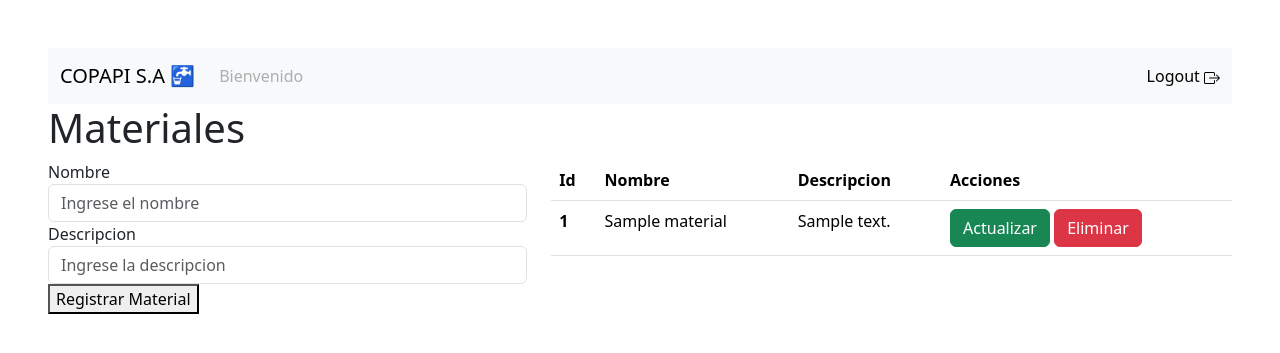
After one commit to IdenTiclla/sistema-de-gestion-para-el-control-de-ingresos-salidas-materiales-empresa-copapi, a Django app: page /materiales in a window 1280 px wide. The commit adds this page. Shown: the top 353 px of the page. Run offline with Django 4.2, Linux system fonts and the light colour scheme; a user stored in the database is signed in; tables that the repository leaves empty hold one stand-in row (values such as "Sample post").

Commit message:
Gestion de materiales

```diff
--- /dev/null
+++ b/materiales/urls.py
@@ -0,0 +1,11 @@
+from django.urls import path
+
+from . import views
+
+urlpatterns = [
+    # Gestion materiales
+    path('materiales', views.materiales),
+    path("materiales/update/<int:id_material>", views.actualizar_material),
+    path("materiales/delete/<int:id_material>", views.eliminar_material),
+    # Barrios
+]
--- a/materiales/views.py
+++ b/materiales/views.py
@@ -1,3 +1,68 @@
-from django.shortcuts import render
+from django.shortcuts import render, redirect
 
+from django.contrib import messages
+
+from materiales.models import Material
 # Create your views here.
+
+
+# Gestion materiales
+def materiales(request):
+    if request.method == "GET":
+        materiales = Material.objects.all()
+        return render(request, "materiales/materiales.html", {
+            'materiales': materiales,
+        })
+
+    elif request.method == "POST":
+        print(request.POST)
+        nombre = request.POST['nombre']
+        descripcion = request.POST['descripcion']
+
+        material = Material.objects.filter(nombre=nombre)
+        if material:
+            messages.add_message(request=request, level=messages.SUCCESS, message="El material ya existe")
+            return redirect('/materiales')
+        else:
+            material = Material(nombre=nombre, descripcion=descripcion)
+            material.save()
+            messages.add_message(request=request, level=messages.SUCCESS, message="Material agregado correctamente!")
+
+        return redirect('/materiales')
+
+
+def actualizar_material(request, id_material):
+    material = Material.objects.get(id=id_material)
+
+    if request.method == "GET":
+        return render(request, "materiales/actualizar_material.html", {
+            'material': material,
+        })
+
+    elif request.method == "POST":
+
+        nombre = request.POST['nombre']
+        descripcion = request.POST['descripcion']
+
+
+        aux_material = Material.objects.filter(nombre=nombre)
+        if aux_material and material.nombre != nombre:
+            messages.add_message(request=request, level=messages.SUCCESS, message="El material ya existe!")
+            return redirect('/materiales')
+        else:
+            material.nombre = nombre
+            material.descripcion = descripcion
+            material.save()
+            messages.add_message(request=request, level=messages.SUCCESS, message="Material Actualizado correctamente!")
+
+
+        return redirect('/materiales')
+
+
+def eliminar_material(request, id_material):
+    material = Material.objects.get(id=id_material)
+    material.delete()
+
+    messages.add_message(request=request, level=messages.SUCCESS, message="Material Eliminado exitosamente!")
+
+    return redirect("/materiales")
--- a/myproject/urls.py
+++ b/myproject/urls.py
@@ -23,6 +23,8 @@ urlpatterns = [
     path("", include("autenticacion.urls")),
     #
     path("", include("proyectos.urls")),
+    path("", include("materiales.urls")),
+
 
 
 ]
--- /dev/null
+++ b/templates/materiales/materiales.html
@@ -0,0 +1,74 @@
+{% extends 'layouts/base.html' %}
+
+{% block content %}
+<h1>Materiales</h1>
+<div class="row">
+  <div class="col-md-5">
+    <form action="/materiales" method="post">
+      {% csrf_token %}
+
+      <div class="form-group">
+        <label for="nombre">Nombre</label>
+        <input
+          type="text"
+          class="form-control"
+          id="nombre"
+          name="nombre"
+          placeholder="Ingrese el nombre"
+        />
+      </div>
+
+
+      <div class="form-group">
+        <label for="descripcion">Descripcion</label>
+        <input
+          type="text"
+          class="form-control"
+          id="descripcion"
+          name="descripcion"
+          placeholder="Ingrese la descripcion"
+        />
+      </div>
+
+
+
+
+
+
+      <button type="submit">Registrar Material</button>
+    </form>
+  </div>
+  <div class="col-md-7">
+    {% if materiales|length > 0 %}
+        <table class="table">
+            <thead>
+              <tr>
+                <th scope="col">Id</th>
+                <th scope="col">Nombre</th>
+                <th scope="col">Descripcion</th>
+                <th scope="col">Acciones</th>
+
+              </tr>
+            </thead>
+            <tbody>
+              {% for material in materiales %}
+              <tr>
+                  <th scope="row">{{material.id}}</th>
+                  <td>{{material.nombre}}</td>
+                  <td>{{material.descripcion}}</td>
+                  <td>
+                    <a href="/materiales/update/{{material.id}}" class="btn btn-success">Actualizar</a>
+                    <a href="/materiales/delete/{{material.id}}" class="btn btn-danger confirmation">Eliminar</a>
+                  </td>
+
+                </tr>
+              {% endfor %}
+            </tbody>
+          </table>
+    {% else%}
+        <h1>No hay Materiales creados!</h1>
+    {% endif %}
+
+  </div>
+</div>
+{% endblock %}
--- a/templates/partials/_navbar.html
+++ b/templates/partials/_navbar.html
@@ -49,11 +49,11 @@
             data-bs-toggle="dropdown"
             aria-expanded="false"
           >
-            Materiales
+            Materiales - Inventarios
           </a>
           <ul class="dropdown-menu">
             <li>
-              <a class="dropdown-item" href="/realizar_solicitud">Material opcion 1</a
+              <a class="dropdown-item" href="/materiales">Materiales</a
               >
             </li>
 
```
Also changed, not shown: templates/materiales/actualizar_material.html (added, +45 -0 lines).
